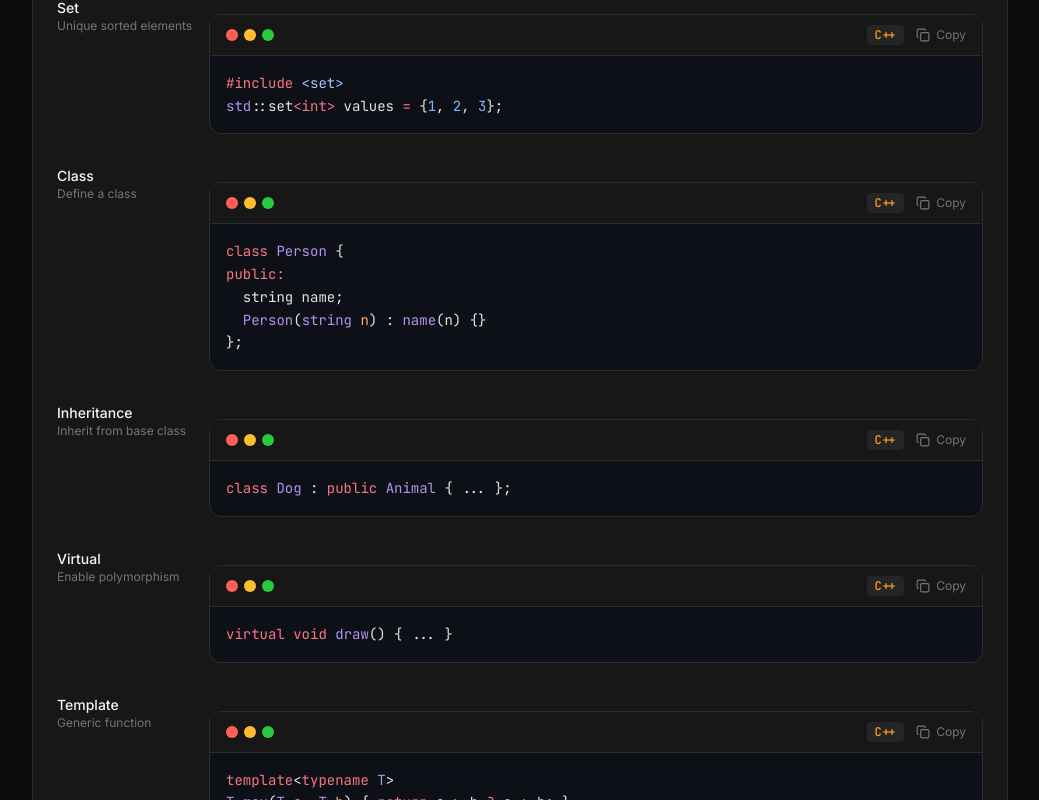
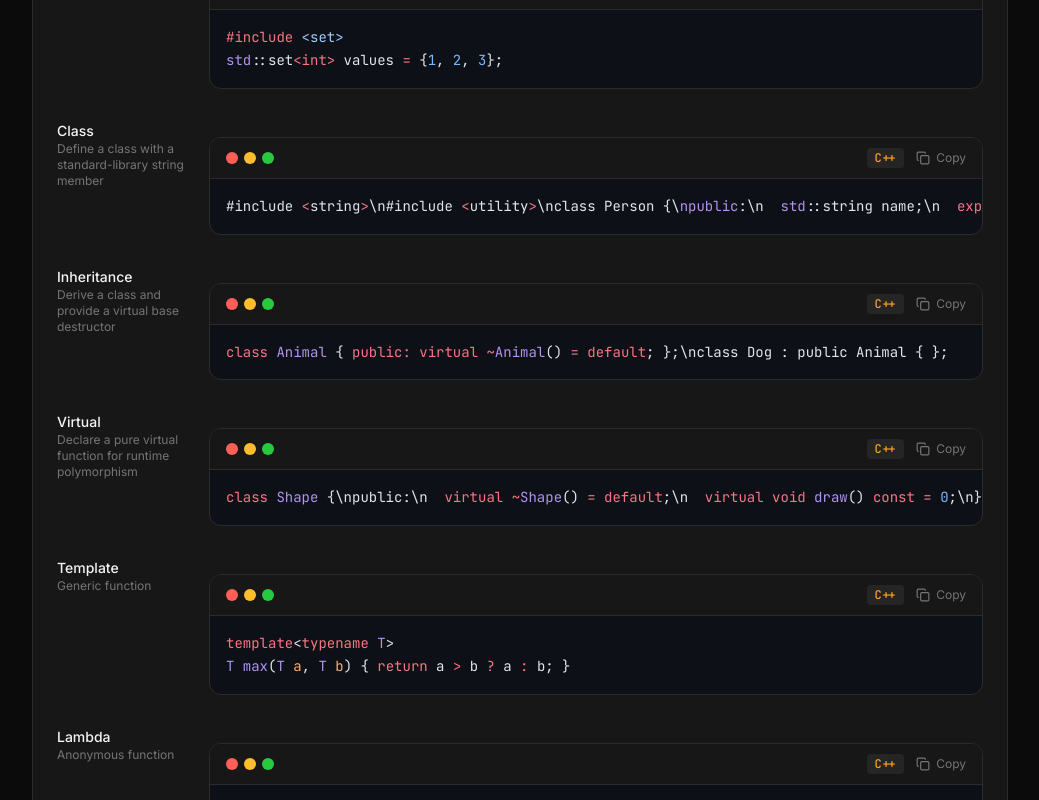
Before and after one commit to ashutoshpalhare/craftc, a React (Vite) app: page /craftc/cheatsheets in a window 1280 px wide. Shown: the part 4360-5160 px from the top of the page, without its empty margins (120-1159 px from the left). Built offline with nearby package versions, Linux system fonts and the light colour scheme.

Commit message:
Harden C and C++ cheatsheet examples

```diff
--- a/src/data/cheatsheets.ts
+++ b/src/data/cheatsheets.ts
@@ -25,7 +25,7 @@ export const cheatsheets: Cheatsheet[] = [
       { topic: 'Struct', syntax: 'struct Point {\n  int x;\n  int y;\n};', description: 'Define a structure' },
       { topic: 'Malloc', syntax: '#include <stdlib.h>\nint *p = malloc(n * sizeof *p);\nif (p == NULL) { /* handle allocation failure */ }', description: 'Dynamic memory allocation' },
       { topic: 'Free', syntax: 'free(p);\np = NULL; /* avoid reusing this pointer value */', description: 'Release allocated memory' },
-      { topic: 'File Write', syntax: 'FILE *f = fopen("file.txt", "w");\nfprintf(f, "text");\nfclose(f);', description: 'Write to a file' },
+      { topic: 'File Write', syntax: '#include <stdio.h>\\nFILE *f = fopen("file.txt", "w");\\nif (f == NULL) { perror("fopen"); return 1; }\\nif (fprintf(f, "text\\n") < 0) { perror("fprintf"); fclose(f); return 1; }\\nif (fclose(f) != 0) { perror("fclose"); return 1; }', description: 'Open, write, check errors and close a file' },
     ],
   },
   {
@@ -40,14 +40,14 @@ export const cheatsheets: Cheatsheet[] = [
       { topic: 'Vector', syntax: '#include <vector>\nstd::vector<int> v = {1, 2, 3};\nv.push_back(4);', description: 'Dynamic array' },
       { topic: 'Map', syntax: '#include <map>\n#include <string>\nstd::map<std::string, int> m;\nm.emplace("key", 1);', description: 'Key-value container' },
       { topic: 'Set', syntax: '#include <set>\nstd::set<int> values = {1, 2, 3};', description: 'Unique sorted elements' },
-      { topic: 'Class', syntax: 'class Person {\npublic:\n  string name;\n  Person(string n) : name(n) {}\n};', description: 'Define a class' },
-      { topic: 'Inheritance', syntax: 'class Dog : public Animal { ... };', description: 'Inherit from base class' },
-      { topic: 'Virtual', syntax: 'virtual void draw() { ... }', description: 'Enable polymorphism' },
+      { topic: 'Class', syntax: '#include <string>\\n#include <utility>\\nclass Person {\\npublic:\\n  std::string name;\\n  explicit Person(std::string n) : name(std::move(n)) {}\\n};', description: 'Define a class with a standard-library string member' },
+      { topic: 'Inheritance', syntax: 'class Animal { public: virtual ~Animal() = default; };\\nclass Dog : public Animal { };', description: 'Derive a class and provide a virtual base destructor' },
+      { topic: 'Virtual', syntax: 'class Shape {\\npublic:\\n  virtual ~Shape() = default;\\n  virtual void draw() const = 0;\\n};', description: 'Declare a pure virtual function for runtime polymorphism' },
       { topic: 'Template', syntax: 'template<typename T>\nT max(T a, T b) { return a > b ? a : b; }', description: 'Generic function' },
       { topic: 'Lambda', syntax: 'auto f = [](int x) { return x * 2; };', description: 'Anonymous function' },
       { topic: 'Smart Pointer', syntax: '#include <memory>\nauto p = std::make_unique<int>(42);', description: 'Automatic memory management' },
       { topic: 'Sort', syntax: '#include <algorithm>\nstd::sort(v.begin(), v.end());', description: 'STL sort algorithm' },
-      { topic: 'Try-Catch', syntax: 'try { throw std::runtime_error("error"); }\ncatch (const std::exception& e) { /* handle e.what() */ }', description: 'Exception handling' },
+      { topic: 'Try-Catch', syntax: '#include <stdexcept>\\n#include <iostream>\\ntry { throw std::runtime_error("error"); }\\ncatch (const std::exception& e) { std::cerr << e.what() << \'\\n\'; }', description: 'Throw and handle a standard exception' },
     ],
   },
 ];
```
